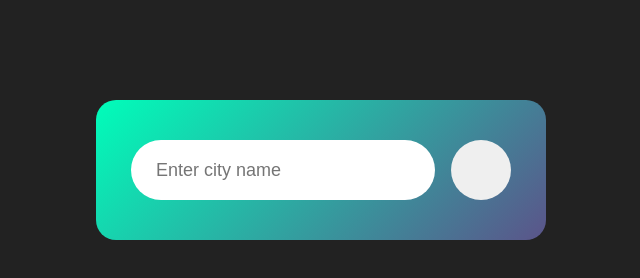
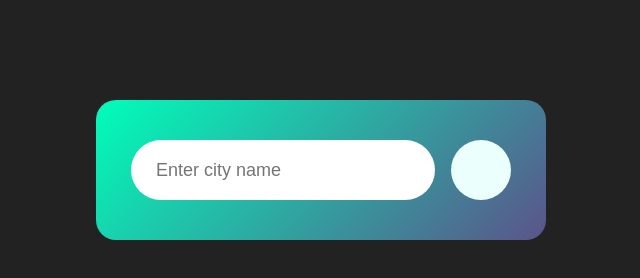
Before and after one commit to PatriceRoot/weather, a plain HTML site: page index.html in a window 1280 px wide. Shown: the whole page, without its empty margins (319-959 px from the left). Drawn offline with Linux system fonts and the light colour scheme.

Commit message:
search add backround

```diff
--- a/style.css
+++ b/style.css
@@ -30,6 +30,7 @@ body{
 .search input{
     border: 0;
     outline: 0;
+    /* background: #ebfffc; */
     color: #555;
     padding: 10px 25px;
     height: 60px;
@@ -42,6 +43,7 @@ body{
 .search button{
     border: 0;
     outline: 0;
+    background: #ebfffc;
     border-radius: 50%;
     width: 60px;
     height: 60px;
```
